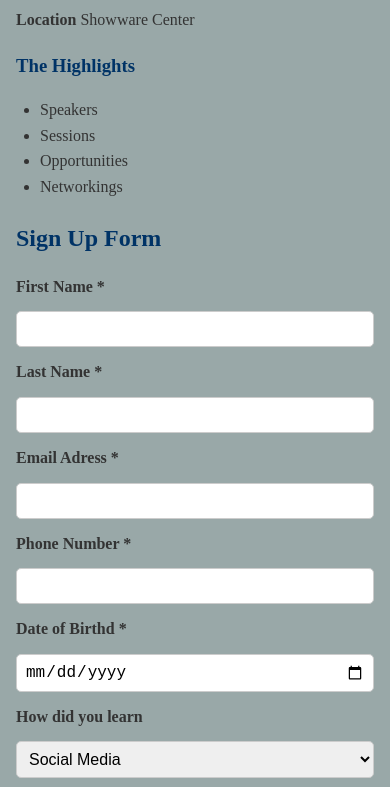
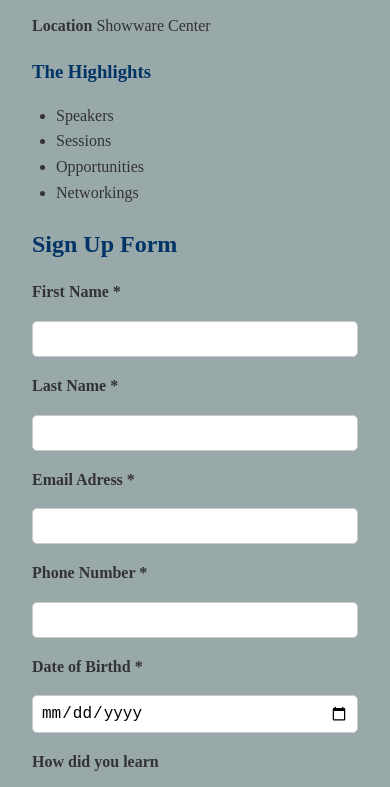
Before and after one commit to Fameeri/event-sign-up-project, a plain HTML site: page index.html in a window 390 px wide. Shown: the part 648-1435 px from the top of the page. Drawn offline with Linux system fonts and the light colour scheme; files that its build step writes are made by us from their sources.

Commit message:
last modification of css

```diff
--- a/css/styles.css
+++ b/css/styles.css
@@ -11,9 +11,11 @@ body {
     color: #333;
 }
 
-/*Header section*/  /*primary color*/
+/*----Header section*/
+/*primary color-----*/
 
-header, footer {
+header,
+footer {
     background-color: #003366;
     color: white;
     text-align: center;
@@ -39,12 +41,14 @@ main {
 
 }
 
-h1, h2, h3 {
+h1,
+h2,
+h3 {
     margin-bottom: 1rem;
     color: #003366;
 }
 
-/* Info Section*/
+/*----- Info Section-----*/
 
 .section img {
     margin: 1rem 0;
@@ -56,7 +60,7 @@ ul {
     padding-left: 1.5rem;
 }
 
-/*Form */
+/*----Form section ----*/
 
 form {
     display: flex;
@@ -68,7 +72,9 @@ label {
     font-weight: bold;
 }
 
-input, select, textarea {
+input,
+select,
+textarea {
     padding: 0.5rem;
     font-size: 1rem;
     border: 1px solid #ccc;
@@ -77,7 +83,9 @@ input, select, textarea {
 
 }
 
-input:focus, select:focus, textarea:focus {
+input:focus,
+select:focus,
+textarea:focus {
     border-color: #006699;
     outline: none;
 
@@ -115,11 +123,11 @@ button:hover {
     opacity: 0.9;
 }
 
-/*Footer*/
+/*----Footer section-----*/
 
-@media (max-width: 500px) {
+@media (max-width: 100px) {
     main {
-        padding: 1rem;
+        padding: 2rem;
     }
 
     form {
```
